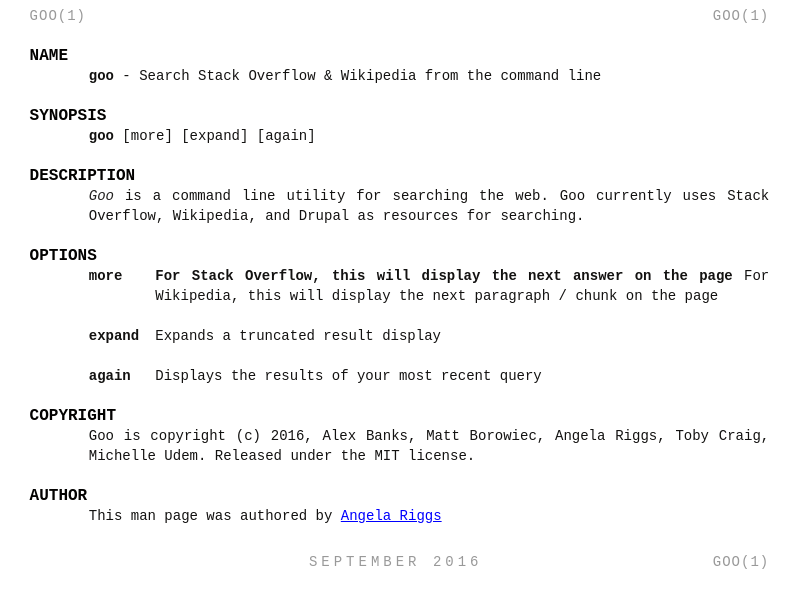
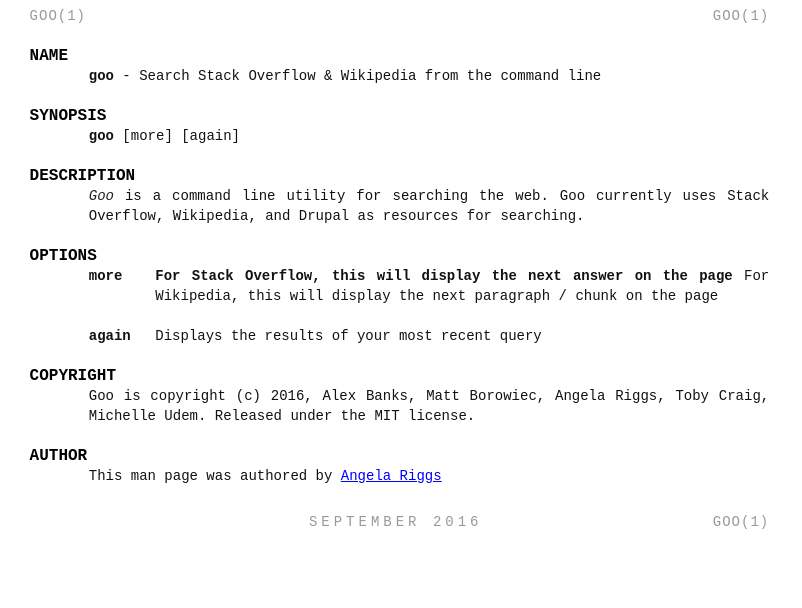
Before and after one commit to angelariggs/goo, a website: page manual/goo.1.html in a window 1280 px wide. Shown: the whole page, without its empty margins (0-802 px from the left). Drawn offline with Linux system fonts and the light colour scheme.

Commit message:
Alex is terrible and I'm awesome. Also man page updates and such.

```diff
--- a/manual/goo.1.html
+++ b/manual/goo.1.html
@@ -74,7 +74,7 @@
 
 <h2 id="SYNOPSIS">SYNOPSIS</h2>
 
-<p><code>goo</code> [more] [expand] [again]</p>
+<p><code>goo</code> [more] [again]</p>
 
 <h2 id="DESCRIPTION">DESCRIPTION</h2>
 
@@ -85,7 +85,6 @@
 <dl>
 <dt class="flush"><code>more</code></dt><dd><p><strong> For Stack Overflow, this will display the next answer on the page
 </strong> For Wikipedia, this will display the next paragraph / chunk on the page</p></dd>
-<dt class="flush"><code>expand</code></dt><dd><p>Expands a truncated result display</p></dd>
 <dt class="flush"><code>again</code></dt><dd><p>Displays the results of your most recent query</p></dd>
 </dl>
 
```
Also changed, not shown: 2 other files.
